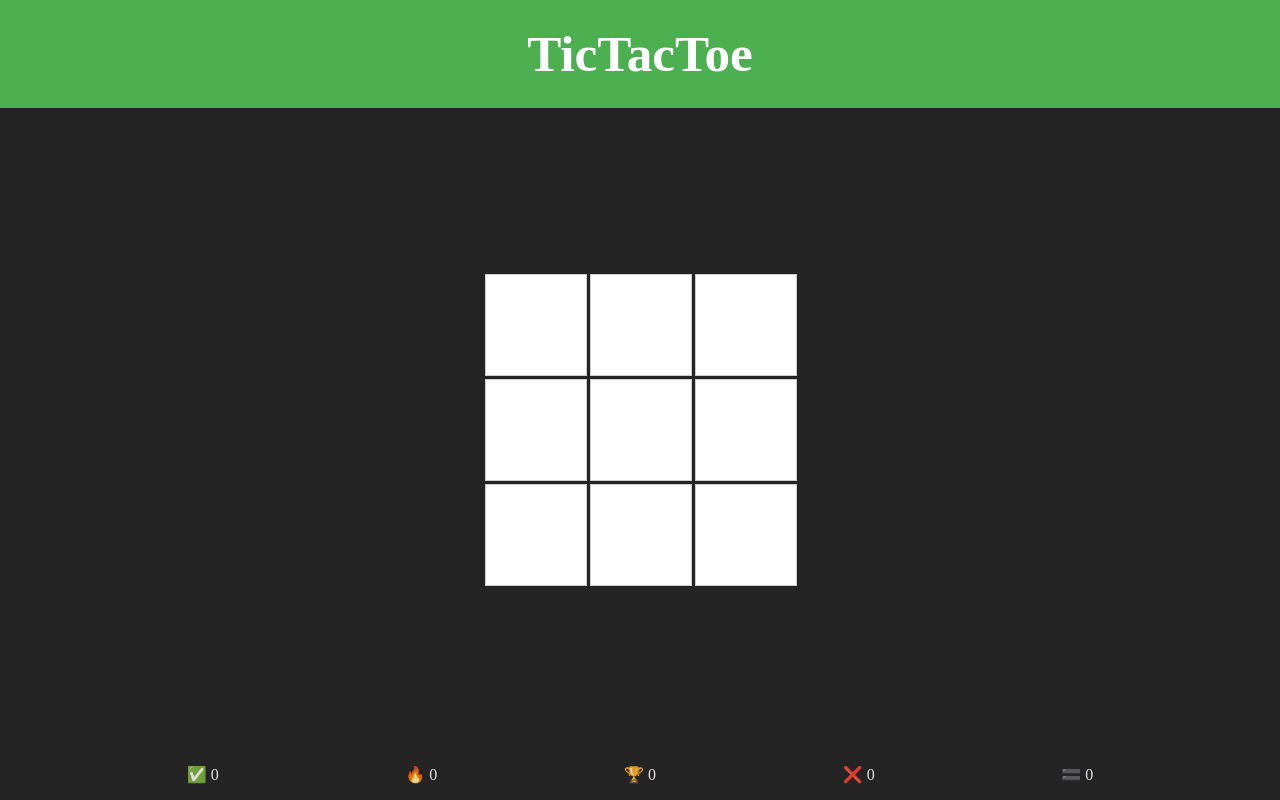
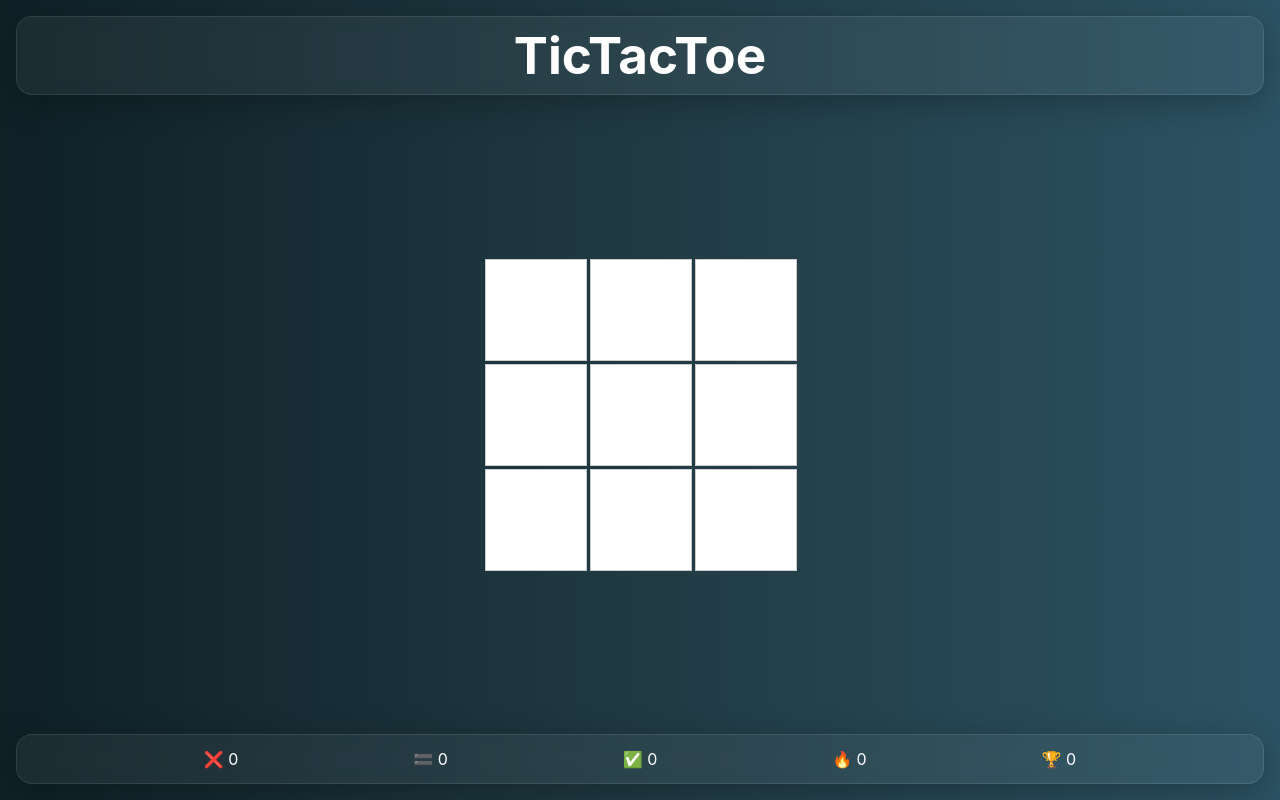
Before and after one commit to Jonastic/oxo, a Vue app: page / in a window 1280 px wide. Built offline with nearby package versions, Linux system fonts and the light colour scheme.

Commit message:
Add new styling

```diff
--- a/package.json
+++ b/package.json
@@ -4,7 +4,7 @@
   "version": "0.0.0",
   "type": "module",
   "scripts": {
-    "dev": "vite",
+    "dev": "vite --host",
     "build": "vue-tsc -b && vite build",
     "preview": "vite preview",
     "deploy": "gh-pages -d dist"
--- a/src/App.vue
+++ b/src/App.vue
@@ -1,13 +1,11 @@
 <script setup lang="ts">
 import GameBoard from './components/GameBoard.vue';
-import { useScoreStore } from './stores/score';
-
-const score = useScoreStore();
+import StatusBar from './components/StatusBar.vue';
 </script>
 
 <template>
   <header>
-    <h1>TicTacToe</h1>
+      <h1 class="title">TicTacToe</h1>
   </header>
 
   <main>
@@ -15,10 +13,6 @@ const score = useScoreStore();
   </main>
 
   <footer>
-    <span title="Wins">✅ {{ score.wins }}</span>
-    <span title="Current streak">🔥 {{ score.currentStreak }}</span>
-    <span title="Max streak">🏆 {{ score.maxStreak }}</span>
-    <span title="Losses">❌ {{ score.losses }}</span>
-    <span title="Draws">🟰 {{ score.draws }}</span>
+    <StatusBar />
   </footer>
 </template>
--- /dev/null
+++ b/src/components/StatusBar.vue
@@ -0,0 +1,15 @@
+<script setup lang="ts">
+import { useScoreStore } from '../stores/score';
+
+const score = useScoreStore();
+</script>
+
+<template>
+    <div class="status-bar">
+        <span title="Losses">❌ {{ score.losses }}</span>
+        <span title="Draws">🟰 {{ score.draws }}</span>
+        <span title="Wins">✅ {{ score.wins }}</span>
+        <span title="Current win streak">🔥 {{ score.currentStreak }}</span>
+        <span title="Max win streak">🏆 {{ score.maxStreak }}</span>
+    </div>
+</template>
--- a/src/style.css
+++ b/src/style.css
@@ -1,11 +1,10 @@
 :root {
-  font-family: cursive;
+  font-family: 'Inter', system-ui, sans-serif;
   line-height: 1.5;
   font-weight: 400;
 
-  color-scheme: light dark;
   color: rgba(255, 255, 255, 0.87);
-  background-color: #242424;
+  background: linear-gradient(to right, #0f2027, #203a43, #2c5364);
 
   font-synthesis: none;
   text-rendering: optimizeLegibility;
@@ -18,19 +17,14 @@ html, body {
   padding: 0;
   width: 100%;
   height: 100%;
-}
-
-h1 {
-  font-size: 3.2em;
-  line-height: 1.1;
-  margin: 0.5em;
+  user-select: none;
 }
 
 header {
   display: flex;
   flex-direction: column;
 
-  background-color: #4CAF50;
+  background: linear-gradient(to right, #0f2027, #203a43, #2c5364);
   color: white;
   width: 100%;
   text-align: center;
@@ -46,11 +40,33 @@ main {
 
 footer {
   display: flex;
+  width: 100%;
+}
+
+.status-bar, .title {
+  display: flex;
   justify-content: space-evenly;
   align-items: center;
+  cursor: default;
+  color: white;
+  margin: 16px;
+
+  background: rgba(255, 255, 255, 0.05);
+  backdrop-filter: blur(8px);
+  border-radius: 16px;
+  box-shadow: 0 8px 32px rgba(0, 0, 0, 0.25);
+  border: 1px solid rgba(255, 255, 255, 0.1);
+  pointer-events: none;
+}
+
+.status-bar {
   width: 100%;
-  height: 50px;
-  cursor: default;
+  padding: 12px;
+}
+
+.title {
+  display: flex;
+  font-size: 3.2em;
 }
 
 #app {
```
